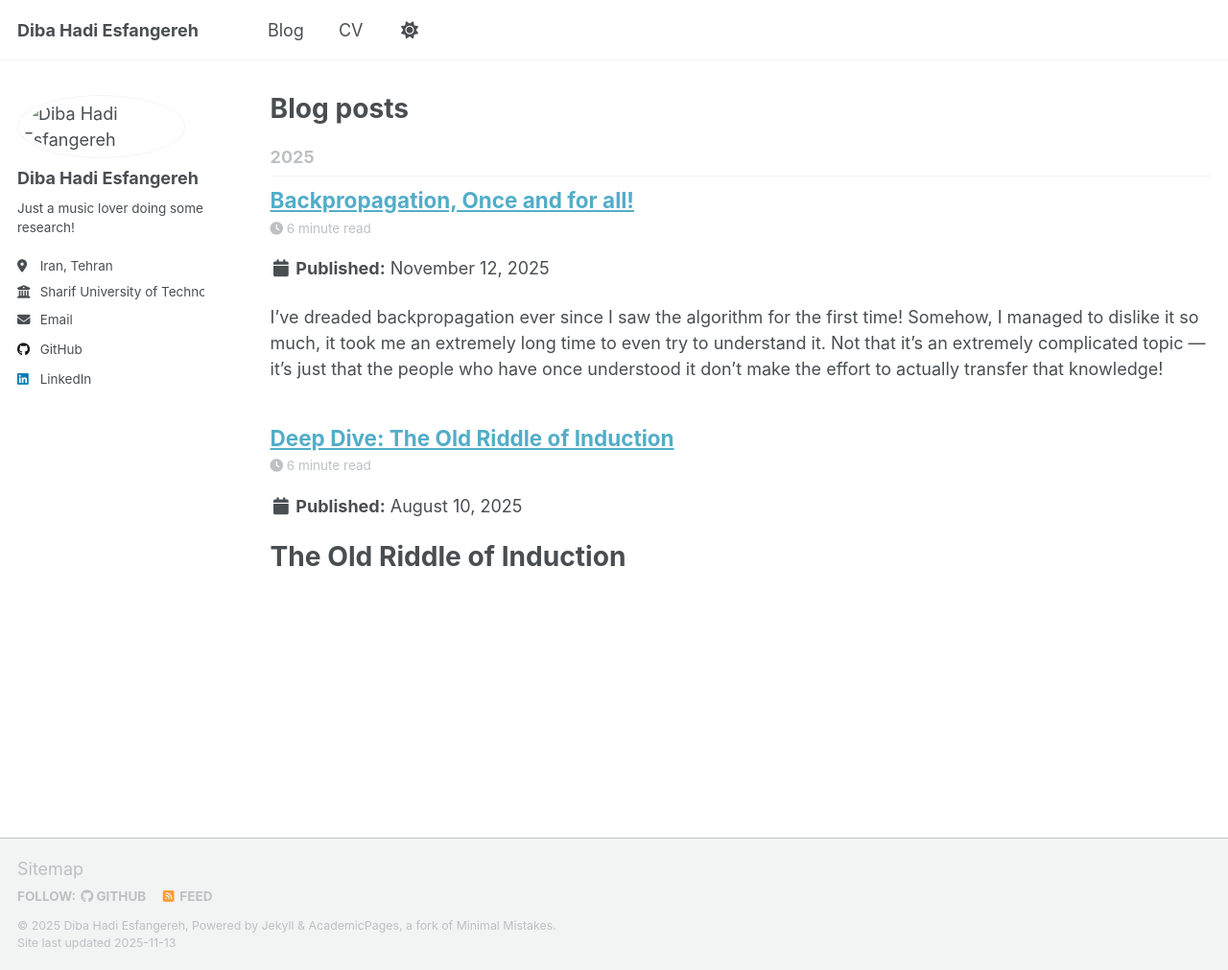
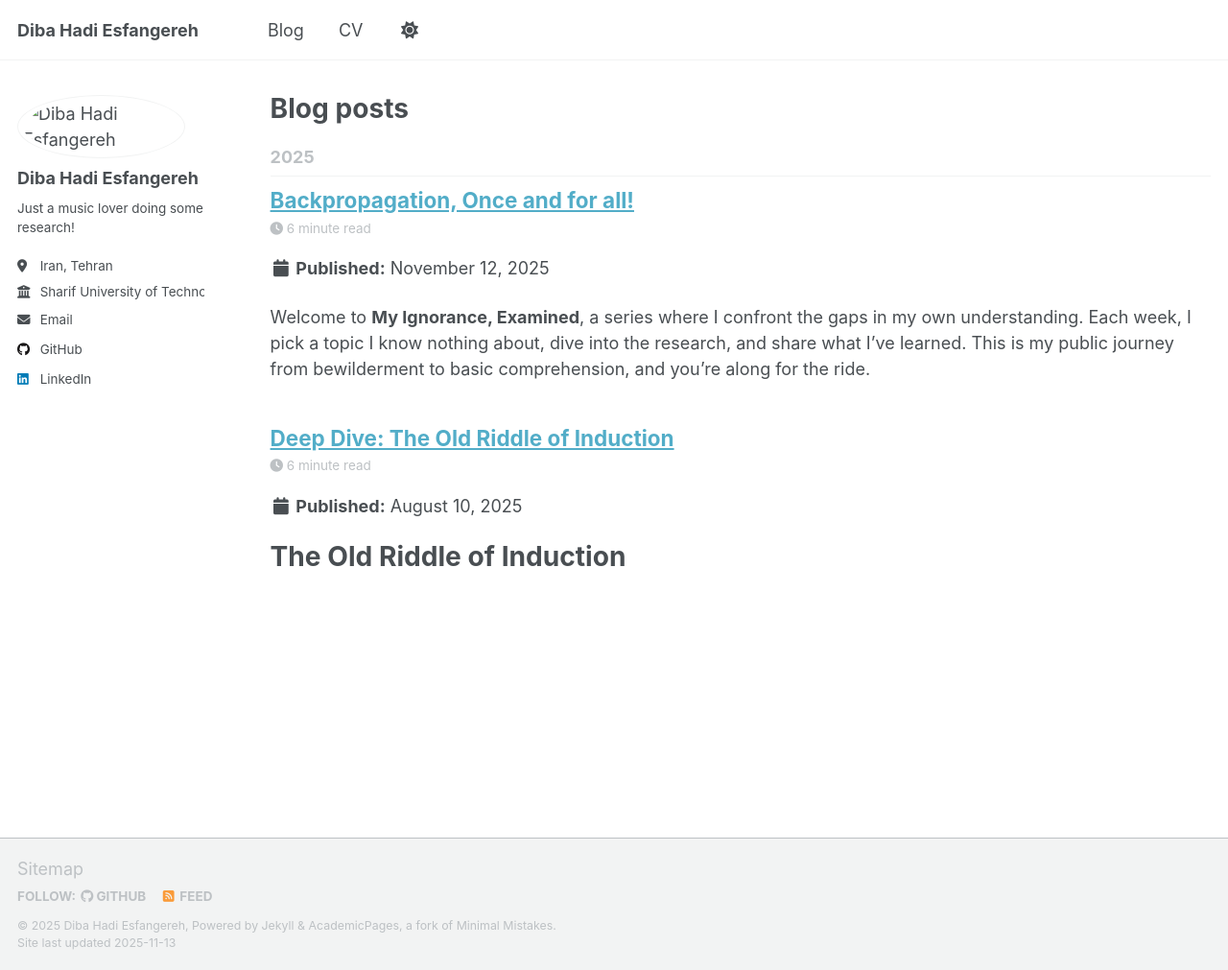
Before and after one commit to dibahadie/dibahadie.github.io, a Jekyll site: the page built from _pages/year-archive.html, in a window 1280 px wide and 1011 px high. Shown: the whole window at 96% size. Built offline with Jekyll 4.4.1, drawn with Linux system fonts in a browser that asks for light colours; a script that is not in the unit is left out.

Commit message:
updated tag

```diff
--- a/_posts/2025-11-12-Backpropagation-finally.md
+++ b/_posts/2025-11-12-Backpropagation-finally.md
@@ -4,9 +4,10 @@
 sidebar:
   nav:
 date: 2025-11-12
-categories: [blog]
+categories: [My_Ignorance_Examined]
 permalink: /Backpropagation-finally
 ---
+Welcome to **My Ignorance, Examined**, a series where I confront the gaps in my own understanding. Each week, I pick a topic I know nothing about, dive into the research, and share what I've learned. This is my public journey from bewilderment to basic comprehension, and you're along for the ride.
 
 I’ve dreaded backpropagation ever since I saw the algorithm for the first time! Somehow, I managed to dislike it so much, it took me an extremely long time to even try to understand it. Not that it’s an extremely complicated topic — it’s just that the people who have once understood it don’t make the effort to actually transfer that knowledge!
 
```
